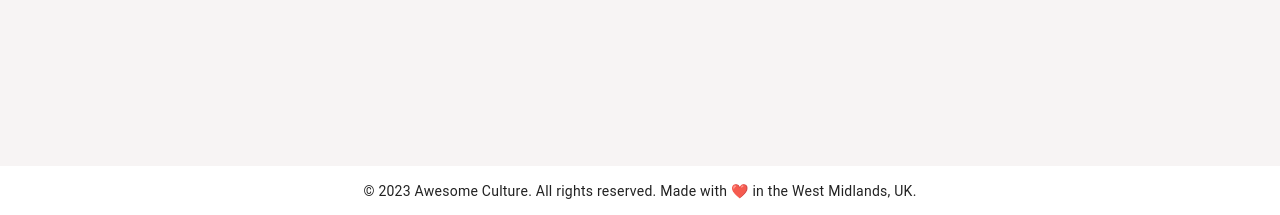
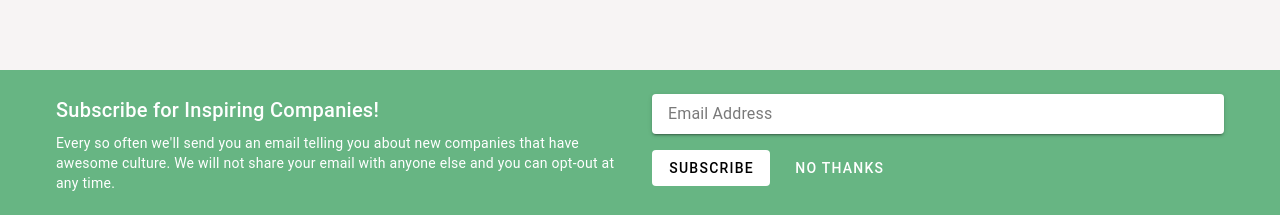
Before and after one commit to navsterx/culture, a Vue app: page /company/1 in a window 1280 px wide. Both pictures are taken after a click on the button 1200 px from the left and 45 px from the top of the page. Shown: the part 582-797 px from the top of the page. Built offline with nearby package versions, Linux system fonts and the light colour scheme; no server answers; what @yeger/vue-masonry-wall would draw is missing.

Commit message:
fancy email capture

```diff
--- a/src/components/Dialogs/EmailCapture.vue
+++ b/src/components/Dialogs/EmailCapture.vue
@@ -1,27 +1,35 @@
 <template>
   <div class="c-email-capture">
-    <v-dialog v-model="dialogOpen" width="500" persistent>
-      <v-form @submit.prevent="subscribe">
-        <v-card>
-          <v-card-text>
-            <div class="text-h6 mb-4">
-              Subscribe for Inspiring Companies in Your Inbox!
-            </div>
-            <div class="text-body-2 mb-4">
-              We will not share your details with anyone else and you can opt-out at any time.
-            </div>
-            <div class="text-body-2">
-              <v-text-field variant="outlined" density="compact" v-model="email" :rules="rules" hide-details="auto"
-                label="Email Address"></v-text-field>
-            </div>
-          </v-card-text>
-          <v-card-actions class="pl-6 pr-6 pb-6 pt-4">
-            <v-btn color="primary" variant="flat" :disabled="!validEmail" @click="subscribe">Subscribe</v-btn>
-            <v-btn color="lightgrey" @click="cancel">No thanks</v-btn>
-          </v-card-actions>
-        </v-card>
-      </v-form>
-    </v-dialog>
+    <v-fade-transition>
+      <div class="c-email-capture__dialog pa-2" v-if="dialogOpen">
+        <v-container>
+          <v-row>
+            <v-col cols="12" md="6">
+              <div class="text-h6 mb-2 text-white">
+                Subscribe for Inspiring Companies!
+              </div>
+              <div class="text-body-2 text-white">
+                Every so often we'll send you an email telling you about new companies that have awesome culture. We will
+                not
+                share your email with anyone else and you can opt-out at any time.
+              </div>
+              <div class="text-body-2">
+              </div>
+            </v-col>
+            <v-col cols="12" md="6">
+              <v-form @submit.prevent="subscribe">
+                <v-text-field class="mb-4" variant="solo" density="compact" v-model="email" :rules="rules"
+                  hide-details="auto" label="Email Address"></v-text-field>
+                <div>
+                  <v-btn color="white" class="mr-2" variant="flat" @click="subscribe">Subscribe</v-btn>
+                  <v-btn color="white" variant="text" @click="cancel">No thanks</v-btn>
+                </div>
+              </v-form>
+            </v-col>
+          </v-row>
+        </v-container>
+      </div>
+    </v-fade-transition>
     <v-snackbar v-model="snackbar" :timeout="3000" color="success" location="top right">
       Great! You have subscribed successfully!
     </v-snackbar>
@@ -91,5 +99,12 @@ watch([localStorage.getItem('optedOut'), localStorage.getItem('subscribed')], ()
 </script>
 
 <style lang="scss">
-.c-email-capture {}
+.c-email-capture {
+  &__dialog {
+    background: rgb(var(--v-theme-primary)) !important;
+    position: fixed !important;
+    bottom: 0 !important;
+    width: 100% !important;
+  }
+}
 </style>
--- a/src/views/Company.vue
+++ b/src/views/Company.vue
@@ -50,7 +50,7 @@
       </v-responsive>
     </v-container>
   </div>
-  <email-capture :timeToDisplay="10000" />
+  <email-capture :timeToDisplay="5000" />
 </template>
 
 <script setup>
```
